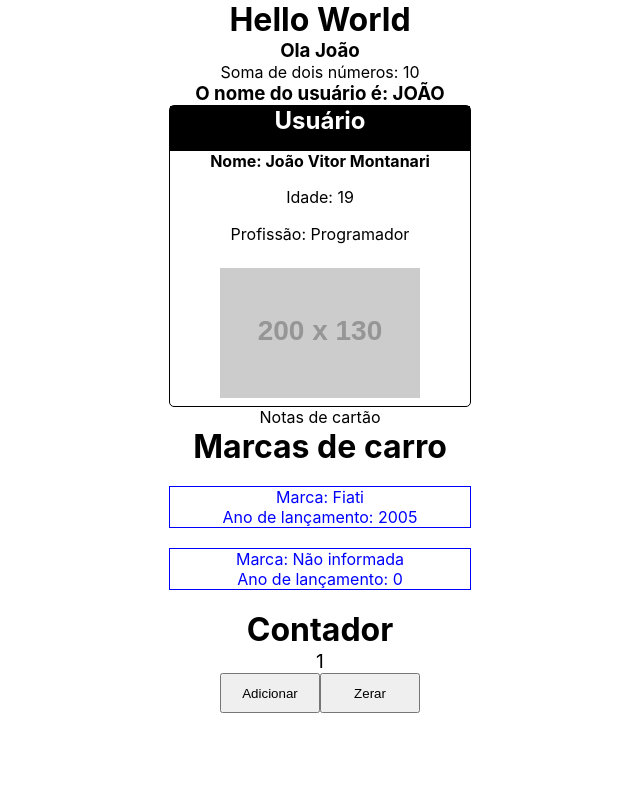
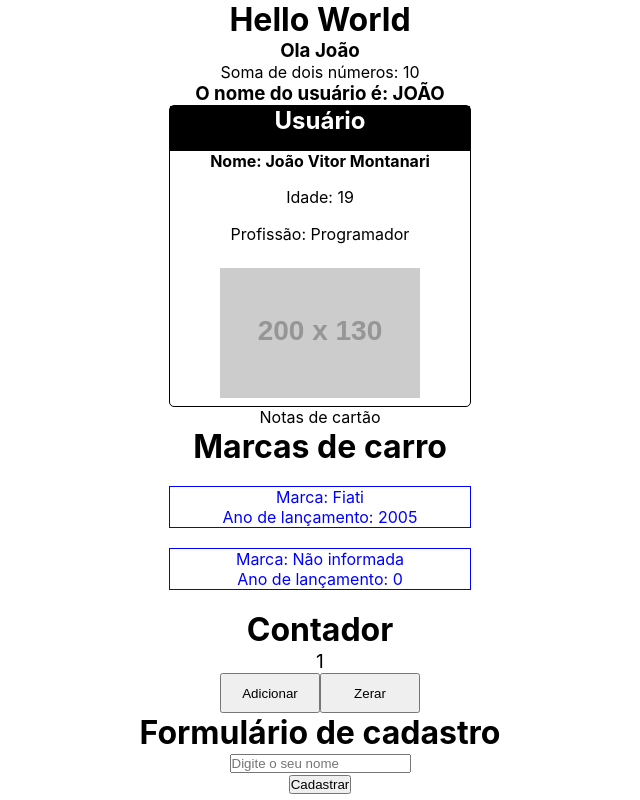
Before and after one commit to joao-montanari/WebDevelopment, a React (Create React App) app: page / in a window 1280 px wide. Shown: the whole page, without its empty margins (320-960 px from the left). Built offline with nearby package versions, Linux system fonts and the light colour scheme.

Commit message:
event with form

```diff
--- a/src/App.jsx
+++ b/src/App.jsx
@@ -2,6 +2,7 @@ import './App.css';
 import Card from './components/Card';
 import Carro from './components/Carro';
 import Counter from './components/Counter';
+import Form from './components/Form';
 
 function App() {
   const name = 'João'
@@ -37,6 +38,7 @@ function App() {
       <Carro />
       <h1>Contador</h1>
       <Counter />
+      <Form />
     </div>
   );
 }
--- a/src/components/Carro.jsx
+++ b/src/components/Carro.jsx
@@ -1,4 +1,4 @@
-import Styles from './css/Marcas.module.css';
+import Styles from './css/Carro.module.css';
 import PropTypes from 'prop-types'
 
 function Carro(props){
--- /dev/null
+++ b/src/components/Form.jsx
@@ -0,0 +1,23 @@
+function Form(){
+
+    function cadasUser(e){
+        e.preventDefault()
+        console.log("Hello World")
+    }
+
+    return(
+        <div>
+            <h1>Formulário de cadastro</h1>
+            <form onSubmit={cadasUser}>
+                <div>
+                    <input type="text" placeholder="Digite o seu nome"/>
+                </div>
+                <div>
+                    <input type="submit" value="Cadastrar"/>
+                </div>
+            </form>
+        </div>
+    )
+}
+
+export default Form
```
Also changed, not shown: src/components/css/Carro.module.css (renamed from src/components/css/Marcas.module.css).
